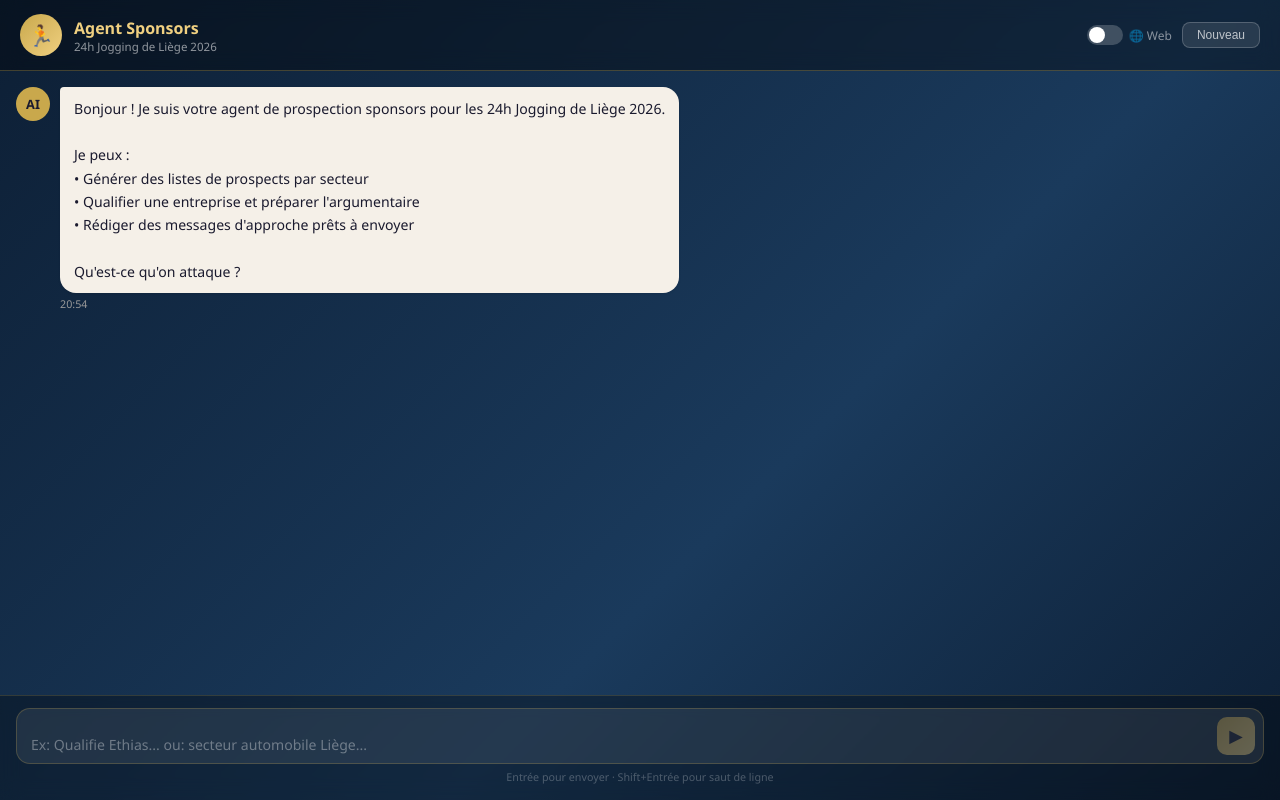
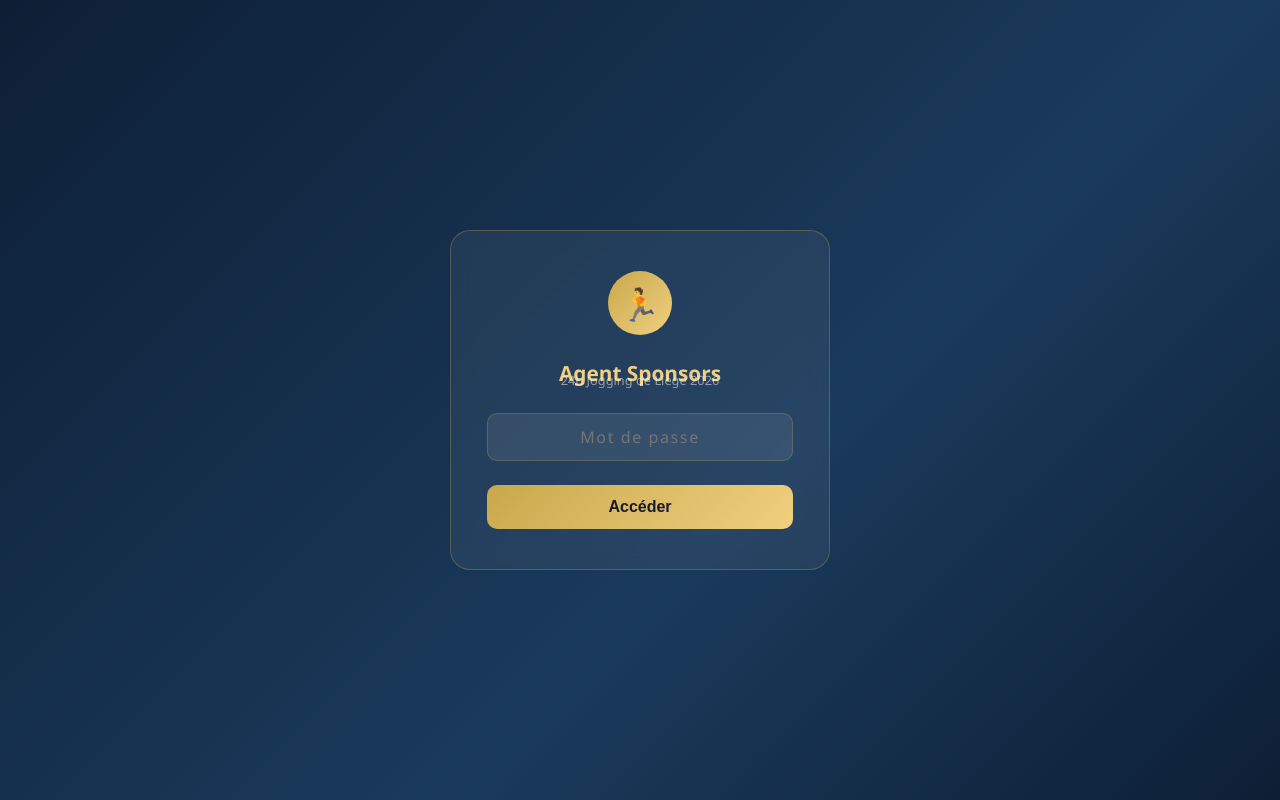
Before and after one commit to Lorenzo-24HJ/agent-sponsors-24h, a website: page public/index.html in a window 1280 px wide. Drawn offline with Linux system fonts and the light colour scheme.

Commit message:
Update index.html
Mot de passe

```diff
--- a/public/index.html
+++ b/public/index.html
@@ -1,3 +1,4 @@
+
 <!DOCTYPE html>
 <html lang="fr">
 <head>
@@ -14,6 +15,74 @@
       display: flex;
       flex-direction: column;
     }
+
+    /* LOGIN */
+    #login-screen {
+      flex: 1;
+      display: flex;
+      align-items: center;
+      justify-content: center;
+      padding: 20px;
+    }
+    .login-box {
+      background: rgba(255,255,255,0.06);
+      border: 1px solid rgba(201,168,76,0.3);
+      border-radius: 20px;
+      padding: 40px 36px;
+      width: 100%;
+      max-width: 380px;
+      display: flex;
+      flex-direction: column;
+      align-items: center;
+      gap: 24px;
+      backdrop-filter: blur(10px);
+    }
+    .login-icon {
+      width: 64px; height: 64px; border-radius: 50%;
+      background: linear-gradient(135deg, #c9a84c, #f0d080);
+      display: flex; align-items: center; justify-content: center;
+      font-size: 2rem;
+    }
+    .login-title { color: #f0d080; font-size: 1.3rem; font-weight: 700; text-align: center; }
+    .login-subtitle { color: rgba(255,255,255,0.5); font-size: 0.8rem; text-align: center; margin-top: -16px; }
+    .login-input {
+      width: 100%;
+      background: rgba(255,255,255,0.08);
+      border: 1px solid rgba(201,168,76,0.25);
+      border-radius: 10px;
+      padding: 12px 16px;
+      color: #fff;
+      font-size: 1rem;
+      font-family: inherit;
+      outline: none;
+      text-align: center;
+      letter-spacing: 0.1em;
+      transition: border-color 0.2s;
+    }
+    .login-input:focus { border-color: rgba(201,168,76,0.7); }
+    .login-input.error { border-color: #e05555; }
+    .login-btn {
+      width: 100%;
+      background: linear-gradient(135deg, #c9a84c, #f0d080);
+      border: none;
+      border-radius: 10px;
+      padding: 13px;
+      color: #1a1a2e;
+      font-size: 1rem;
+      font-weight: 700;
+      cursor: pointer;
+      transition: opacity 0.2s;
+    }
+    .login-btn:hover { opacity: 0.9; }
+    .login-error {
+      color: #e05555;
+      font-size: 0.8rem;
+      display: none;
+    }
+    .login-error.visible { display: block; }
+
+    /* APP */
+    #app { display: none; flex-direction: column; flex: 1; }
 
     /* HEADER */
     header {
@@ -37,70 +106,50 @@
     }
     .logo-text h1 { color: #f0d080; font-size: 1rem; font-weight: 700; }
     .logo-text p { color: rgba(255,255,255,0.55); font-size: 0.72rem; }
-
     .header-actions { display: flex; gap: 10px; align-items: center; }
-
     .toggle-wrap {
       display: flex; align-items: center; gap: 6px;
       color: rgba(255,255,255,0.5); font-size: 0.75rem; cursor: pointer;
-      transition: color 0.2s;
-      user-select: none;
+      transition: color 0.2s; user-select: none;
     }
     .toggle-wrap.active { color: #f0d080; }
     .toggle {
       width: 36px; height: 20px; border-radius: 10px;
       background: rgba(255,255,255,0.2);
-      position: relative; transition: background 0.2s; flex-shrink: 0;
+      position: relative; transition: background 0.2s;
     }
     .toggle.on { background: #c9a84c; }
     .toggle::after {
-      content: '';
-      width: 16px; height: 16px; border-radius: 50%; background: #fff;
+      content: ''; width: 16px; height: 16px; border-radius: 50%; background: #fff;
       position: absolute; top: 2px; left: 2px; transition: left 0.2s;
     }
     .toggle.on::after { left: 18px; }
-
     button.new-btn {
-      background: rgba(255,255,255,0.1);
-      border: 1px solid rgba(255,255,255,0.2);
-      color: rgba(255,255,255,0.7);
-      padding: 5px 14px; border-radius: 8px;
-      cursor: pointer; font-size: 0.75rem;
-      transition: background 0.2s;
+      background: rgba(255,255,255,0.1); border: 1px solid rgba(255,255,255,0.2);
+      color: rgba(255,255,255,0.7); padding: 5px 14px; border-radius: 8px;
+      cursor: pointer; font-size: 0.75rem; transition: background 0.2s;
     }
     button.new-btn:hover { background: rgba(255,255,255,0.2); }
+    button.logout-btn {
+      background: rgba(255,80,80,0.15); border: 1px solid rgba(255,80,80,0.3);
+      color: rgba(255,150,150,0.9); padding: 5px 14px; border-radius: 8px;
+      cursor: pointer; font-size: 0.75rem; transition: background 0.2s;
+    }
+    button.logout-btn:hover { background: rgba(255,80,80,0.25); }
 
     /* SUGGESTIONS */
-    #suggestions {
-      padding: 14px 16px 4px;
-      display: flex; flex-wrap: wrap; gap: 8px;
-    }
+    #suggestions { padding: 14px 16px 4px; display: flex; flex-wrap: wrap; gap: 8px; }
     .suggestion {
-      background: rgba(201,168,76,0.12);
-      border: 1px solid rgba(201,168,76,0.3);
-      color: #f0d080; padding: 6px 13px;
-      border-radius: 20px; cursor: pointer; font-size: 0.78rem;
+      background: rgba(201,168,76,0.12); border: 1px solid rgba(201,168,76,0.3);
+      color: #f0d080; padding: 6px 13px; border-radius: 20px; cursor: pointer; font-size: 0.78rem;
       transition: background 0.2s;
     }
     .suggestion:hover { background: rgba(201,168,76,0.25); }
 
     /* MESSAGES */
-    #messages {
-      flex: 1;
-      overflow-y: auto;
-      padding: 16px;
-      display: flex;
-      flex-direction: column;
-      gap: 16px;
-    }
-
-    .msg-row {
-      display: flex;
-      gap: 10px;
-      align-items: flex-start;
-    }
+    #messages { flex: 1; overflow-y: auto; padding: 16px; display: flex; flex-direction: column; gap: 16px; }
+    .msg-row { display: flex; gap: 10px; align-items: flex-start; }
     .msg-row.user { flex-direction: row-reverse; }
-
     .avatar {
       width: 34px; height: 34px; border-radius: 50%; flex-shrink: 0;
       display: flex; align-items: center; justify-content: center;
@@ -108,69 +157,36 @@
     }
     .avatar.bot { background: #c9a84c; color: #1a1a2e; }
     .avatar.user { background: #1a3a5c; }
-
-    .msg-body {
-      max-width: 78%;
-      display: flex; flex-direction: column; gap: 4px;
-      align-items: flex-start;
+    .msg-body { max-width: 78%; display: flex; flex-direction: column; gap: 4px; align-items: flex-start; }
+    .msg-row.user .msg-body { align-items: flex-end; }
+    .mode-tag { font-size: 0.68rem; font-weight: 600; padding: 2px 8px; border-radius: 10px; color: #fff; }
+    .bubble {
+      padding: 10px 14px; border-radius: 4px 16px 16px 16px;
+      font-size: 0.88rem; line-height: 1.65; white-space: pre-wrap;
+      box-shadow: 0 1px 3px rgba(0,0,0,0.08); background: #f5f0e8; color: #1a1a2e;
     }
-    .msg-row.user .msg-body { align-items: flex-end; }
-
-    .mode-tag {
-      font-size: 0.68rem; font-weight: 600;
-      padding: 2px 8px; border-radius: 10px; color: #fff;
-    }
-
-    .bubble {
-      padding: 10px 14px;
-      border-radius: 4px 16px 16px 16px;
-      font-size: 0.88rem; line-height: 1.65;
-      white-space: pre-wrap;
-      box-shadow: 0 1px 3px rgba(0,0,0,0.08);
-      background: #f5f0e8;
-      color: #1a1a2e;
-    }
-    .msg-row.user .bubble {
-      background: #1a3a5c;
-      color: #fff;
-      border-radius: 16px 4px 16px 16px;
-    }
-
+    .msg-row.user .bubble { background: #1a3a5c; color: #fff; border-radius: 16px 4px 16px 16px; }
     .ts { font-size: 0.67rem; color: #999; }
-
-    /* TYPING */
     .typing-dots { display: flex; gap: 5px; align-items: center; padding: 4px 0; }
-    .typing-dots span {
-      width: 8px; height: 8px; border-radius: 50%;
-      background: #c9a84c;
-      animation: bounce 1.2s infinite;
-    }
+    .typing-dots span { width: 8px; height: 8px; border-radius: 50%; background: #c9a84c; animation: bounce 1.2s infinite; }
     .typing-dots span:nth-child(2) { animation-delay: 0.2s; }
     .typing-dots span:nth-child(3) { animation-delay: 0.4s; }
-    @keyframes bounce {
-      0%, 80%, 100% { transform: translateY(0); }
-      40% { transform: translateY(-6px); }
-    }
+    @keyframes bounce { 0%,80%,100%{transform:translateY(0)} 40%{transform:translateY(-6px)} }
 
     /* INPUT */
     footer {
-      padding: 12px 16px 16px;
-      background: rgba(0,0,0,0.3);
-      backdrop-filter: blur(10px);
-      border-top: 1px solid rgba(201,168,76,0.2);
+      padding: 12px 16px 16px; background: rgba(0,0,0,0.3);
+      backdrop-filter: blur(10px); border-top: 1px solid rgba(201,168,76,0.2);
     }
     .input-wrap {
       display: flex; gap: 10px; align-items: flex-end;
-      background: rgba(255,255,255,0.08);
-      border-radius: 14px;
-      padding: 8px 8px 8px 14px;
-      border: 1px solid rgba(201,168,76,0.25);
+      background: rgba(255,255,255,0.08); border-radius: 14px;
+      padding: 8px 8px 8px 14px; border: 1px solid rgba(201,168,76,0.25);
     }
     textarea#input {
       flex: 1; background: transparent; border: none; outline: none;
       color: #fff; font-size: 0.88rem; resize: none;
-      font-family: inherit; line-height: 1.5;
-      max-height: 120px; overflow-y: auto;
+      font-family: inherit; line-height: 1.5; max-height: 120px; overflow-y: auto;
     }
     textarea#input::placeholder { color: rgba(255,255,255,0.35); }
     button#send {
@@ -186,6 +202,22 @@
 </head>
 <body>
 
+<!-- ECRAN DE CONNEXION -->
+<div id="login-screen">
+  <div class="login-box">
+    <div class="login-icon">🏃</div>
+    <div>
+      <div class="login-title">Agent Sponsors</div>
+      <div class="login-subtitle">24h Jogging de Liège 2026</div>
+    </div>
+    <input type="password" class="login-input" id="password-input" placeholder="Mot de passe" onkeydown="if(event.key==='Enter') checkPassword()" />
+    <div class="login-error" id="login-error">Mot de passe incorrect</div>
+    <button class="login-btn" onclick="checkPassword()">Accéder</button>
+  </div>
+</div>
+
+<!-- APPLICATION -->
+<div id="app">
   <header>
     <div class="logo">
       <div class="logo-icon">🏃</div>
@@ -197,18 +229,19 @@
     <div class="header-actions">
       <div class="toggle-wrap" id="webToggle" onclick="toggleWeb()">
         <div class="toggle" id="toggleEl"></div>
-      🌐 Web
+        Web
       </div>
       <button class="new-btn" onclick="newChat()">Nouveau</button>
+      <button class="logout-btn" onclick="logout()">Quitter</button>
     </div>
   </header>
 
   <div id="suggestions">
-  <div class="suggestion" onclick="send('Trouve des prospects dans le secteur bancaire a Liege')">Secteur bancaire à Liège</div>
+    <div class="suggestion" onclick="send('Trouve des prospects dans le secteur bancaire a Liege')">Secteur bancaire</div>
     <div class="suggestion" onclick="send('Qualifie Belfius comme sponsor potentiel')">Qualifier Belfius</div>
     <div class="suggestion" onclick="send('Secteur alimentation et boissons, qui cibler ?')">Alimentation & boissons</div>
-  <div class="suggestion" onclick="send('Quelles PME liegeoises pour le tier Bronze ?')">PME Bronze 1 000€</div>
-  <div class="suggestion" onclick="send('Trouve des sponsors dans le secteur sante et bien-etre')">Santé & bien-être</div>
+    <div class="suggestion" onclick="send('Quelles PME liegeoises pour le tier Bronze ?')">PME Bronze 1000EUR</div>
+    <div class="suggestion" onclick="send('Trouve des sponsors dans le secteur sante et bien-etre')">Sante & bien-etre</div>
     <div class="suggestion" onclick="send('Secteur automobile a Liege, potentiel sponsoring ?')">Automobile</div>
   </div>
 
@@ -217,42 +250,62 @@
   <footer>
     <div class="input-wrap">
       <textarea id="input" rows="1"
-      placeholder="Ex: Qualifie Ethias... ou: secteur automobile Liège..."
+        placeholder="Ex: Qualifie Ethias... ou: secteur automobile Liege..."
         onkeydown="handleKey(event)"
         oninput="autoResize(this)"></textarea>
       <button id="send" onclick="send()" disabled>&#9654;</button>
     </div>
-  <div class="hint">Entrée pour envoyer · Shift+Entrée pour saut de ligne</div>
+    <div class="hint">Entree pour envoyer · Shift+Entree pour saut de ligne</div>
   </footer>
+</div>
 
 <script>
+  const PASSWORD = "24HJ26-Lo";
   let history = [];
   let loading = false;
   let webEnabled = false;
+
+  // Verifier si deja connecte
+  if (sessionStorage.getItem("auth") === "ok") showApp();
+
+  function checkPassword() {
+    const val = document.getElementById("password-input").value;
+    const errEl = document.getElementById("login-error");
+    const inputEl = document.getElementById("password-input");
+    if (val === PASSWORD) {
+      sessionStorage.setItem("auth", "ok");
+      errEl.classList.remove("visible");
+      inputEl.classList.remove("error");
+      showApp();
+    } else {
+      errEl.classList.add("visible");
+      inputEl.classList.add("error");
+      inputEl.value = "";
+      inputEl.focus();
+    }
+  }
+
+  function showApp() {
+    document.getElementById("login-screen").style.display = "none";
+    const app = document.getElementById("app");
+    app.style.display = "flex";
+    appendMessage("assistant", "Bonjour ! Je suis votre agent de prospection sponsors pour les 24h Jogging de Liege 2026.\n\nJe peux :\n- Generer des listes de prospects par secteur\n- Qualifier une entreprise et preparer l'argumentaire\n- Rediger des messages d'approche prets a envoyer\n\nQu'est-ce qu'on attaque ?");
+  }
+
+  function logout() {
+    sessionStorage.removeItem("auth");
+    location.reload();
+  }
 
   const messagesEl = document.getElementById("messages");
   const inputEl = document.getElementById("input");
   const sendBtn = document.getElementById("send");
   const suggestionsEl = document.getElementById("suggestions");
 
-  // Message d'accueil
-  appendMessage("assistant", "Bonjour ! Je suis votre agent de prospection sponsors pour les 24h Jogging de Liège 2026.\n\nJe peux :\n• Générer des listes de prospects par secteur\n• Qualifier une entreprise et préparer l'argumentaire\n• Rédiger des messages d'approche prêts à envoyer\n\nQu'est-ce qu'on attaque ?");
+  inputEl.addEventListener("input", () => { sendBtn.disabled = !inputEl.value.trim() || loading; });
 
-  inputEl.addEventListener("input", () => {
-    sendBtn.disabled = !inputEl.value.trim() || loading;
-  });
-
-  function autoResize(el) {
-    el.style.height = "auto";
-    el.style.height = Math.min(el.scrollHeight, 120) + "px";
-  }
-
-  function handleKey(e) {
-    if (e.key === "Enter" && !e.shiftKey) {
-      e.preventDefault();
-      send();
-    }
-  }
+  function autoResize(el) { el.style.height = "auto"; el.style.height = Math.min(el.scrollHeight, 120) + "px"; }
+  function handleKey(e) { if (e.key === "Enter" && !e.shiftKey) { e.preventDefault(); send(); } }
 
   function toggleWeb() {
     webEnabled = !webEnabled;
@@ -276,30 +329,24 @@
 
   function modeStyle(mode) {
     const map = {
-      prospection: { bg: "#1a3a5c", label: "🔍 Prospection" },
-      qualification: { bg: "#7c5c00", label: "🎯 Qualification" },
-      mixte: { bg: "#2d5a3d", label: "⚡ Analyse" },
+      prospection: { bg: "#1a3a5c", label: "Prospection" },
+      qualification: { bg: "#7c5c00", label: "Qualification" },
+      mixte: { bg: "#2d5a3d", label: "Analyse" },
     };
     return map[mode] || map.mixte;
   }
 
-  function now() {
-    return new Date().toLocaleTimeString("fr-BE", { hour: "2-digit", minute: "2-digit" });
-  }
+  function now() { return new Date().toLocaleTimeString("fr-BE", { hour: "2-digit", minute: "2-digit" }); }
 
   function appendMessage(role, text, mode) {
     suggestionsEl.style.display = "none";
-
     const row = document.createElement("div");
-    row.className = `msg-row ${role}`;
-
+    row.className = "msg-row " + role;
     const avatar = document.createElement("div");
-    avatar.className = `avatar ${role === "user" ? "user" : "bot"}`;
+    avatar.className = "avatar " + (role === "user" ? "user" : "bot");
     avatar.textContent = role === "user" ? "L" : "AI";
-
     const body = document.createElement("div");
     body.className = "msg-body";
-
     if (mode && role === "assistant") {
       const tag = document.createElement("span");
       tag.className = "mode-tag";
@@ -308,17 +355,14 @@
       tag.textContent = s.label;
       body.appendChild(tag);
     }
-
     const bubble = document.createElement("div");
     bubble.className = "bubble";
     bubble.textContent = text;
     body.appendChild(bubble);
-
     const ts = document.createElement("span");
     ts.className = "ts";
     ts.textContent = now();
     body.appendChild(ts);
-
     row.appendChild(avatar);
     row.appendChild(body);
     messagesEl.appendChild(row);
@@ -328,65 +372,38 @@
 
   function appendTyping() {
     const row = document.createElement("div");
-    row.className = "msg-row";
-    row.id = "typing-row";
-
+    row.className = "msg-row"; row.id = "typing-row";
     const avatar = document.createElement("div");
-    avatar.className = "avatar bot";
-    avatar.textContent = "AI";
-
-    const body = document.createElement("div");
-    body.className = "msg-body";
-
-    const bubble = document.createElement("div");
-    bubble.className = "bubble";
-    bubble.innerHTML = `<div class="typing-dots"><span></span><span></span><span></span></div>`;
-    body.appendChild(bubble);
-
-    row.appendChild(avatar);
-    row.appendChild(body);
+    avatar.className = "avatar bot"; avatar.textContent = "AI";
+    const body = document.createElement("div"); body.className = "msg-body";
+    const bubble = document.createElement("div"); bubble.className = "bubble";
+    bubble.innerHTML = '<div class="typing-dots"><span></span><span></span><span></span></div>';
+    body.appendChild(bubble); row.appendChild(avatar); row.appendChild(body);
     messagesEl.appendChild(row);
     messagesEl.scrollTop = messagesEl.scrollHeight;
   }
 
-  function removeTyping() {
-    const el = document.getElementById("typing-row");
-    if (el) el.remove();
-  }
+  function removeTyping() { const el = document.getElementById("typing-row"); if (el) el.remove(); }
 
   async function send(text) {
     const userText = text || inputEl.value.trim();
     if (!userText || loading) return;
-
-    inputEl.value = "";
-    inputEl.style.height = "auto";
-    sendBtn.disabled = true;
-
+    inputEl.value = ""; inputEl.style.height = "auto"; sendBtn.disabled = true;
     appendMessage("user", userText);
     history.push({ role: "user", content: userText });
-
-    loading = true;
-    appendTyping();
-
+    loading = true; appendTyping();
     try {
       const response = await fetch("/api/chat", {
         method: "POST",
         headers: { "Content-Type": "application/json" },
         body: JSON.stringify({ messages: history }),
       });
-
       const data = await response.json();
       removeTyping();
-
-      if (!response.ok || data.error) {
-        appendMessage("assistant", "Erreur : " + (data.error || "Réponse invalide"));
-        return;
-      }
-
+      if (!response.ok || data.error) { appendMessage("assistant", "Erreur : " + (data.error || "Reponse invalide")); return; }
       const mode = detectMode(userText);
       appendMessage("assistant", data.text, mode);
       history.push({ role: "assistant", content: data.text });
-
     } catch (err) {
       removeTyping();
       appendMessage("assistant", "Erreur de connexion : " + err.message);
```
Lines whose indentation alone changed are shown as unchanged.
